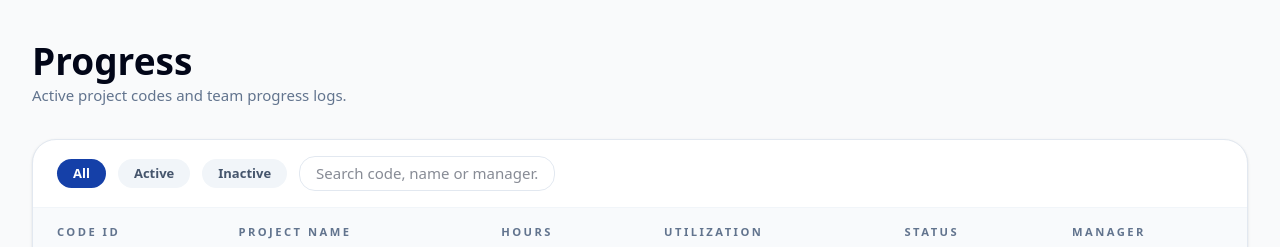
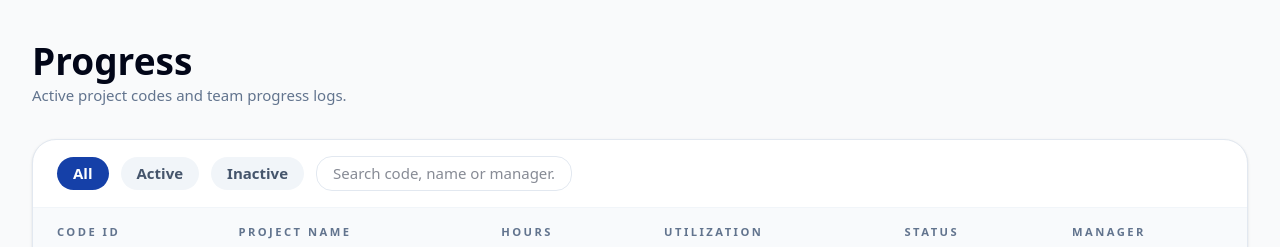
Before and after one commit to lavendertanyog/hr-manager-portal, a Next.js app: page /project-codes in a window 1280 px wide. Shown: the top 247 px of the page. Built offline with nearby package versions, Linux system fonts and the light colour scheme; no server answers.

Commit message:
Progress page: match All/Active/Inactive filter pill font size to the search bar

```diff
--- a/app/project-codes/page.js
+++ b/app/project-codes/page.js
@@ -128,7 +128,7 @@ export default function ProjectCodesPage() {
         <div className="flex flex-wrap items-center gap-3 px-6 py-4 border-b border-slate-100">
           {['ALL', 'ACTIVE', 'INACTIVE'].map((f) => (
             <button key={f} onClick={() => setProjectStatusFilter(f)}
-              className={`rounded-full px-4 py-1.5 text-xs font-semibold transition ${
+              className={`rounded-full px-4 py-1.5 text-sm font-semibold transition ${
                 projectStatusFilter === f ? 'bg-[#1540A8] text-white' : 'bg-slate-100 text-slate-600 hover:bg-slate-200'
               }`}>
               {f === 'ALL' ? 'All' : f.charAt(0) + f.slice(1).toLowerCase()}
```
